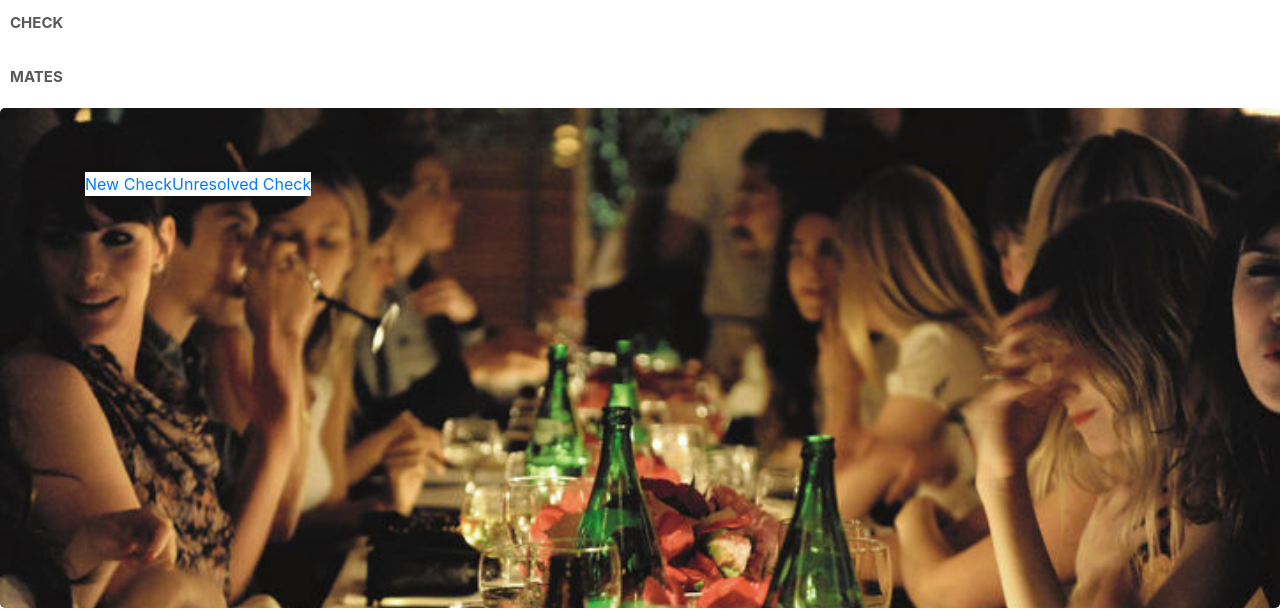
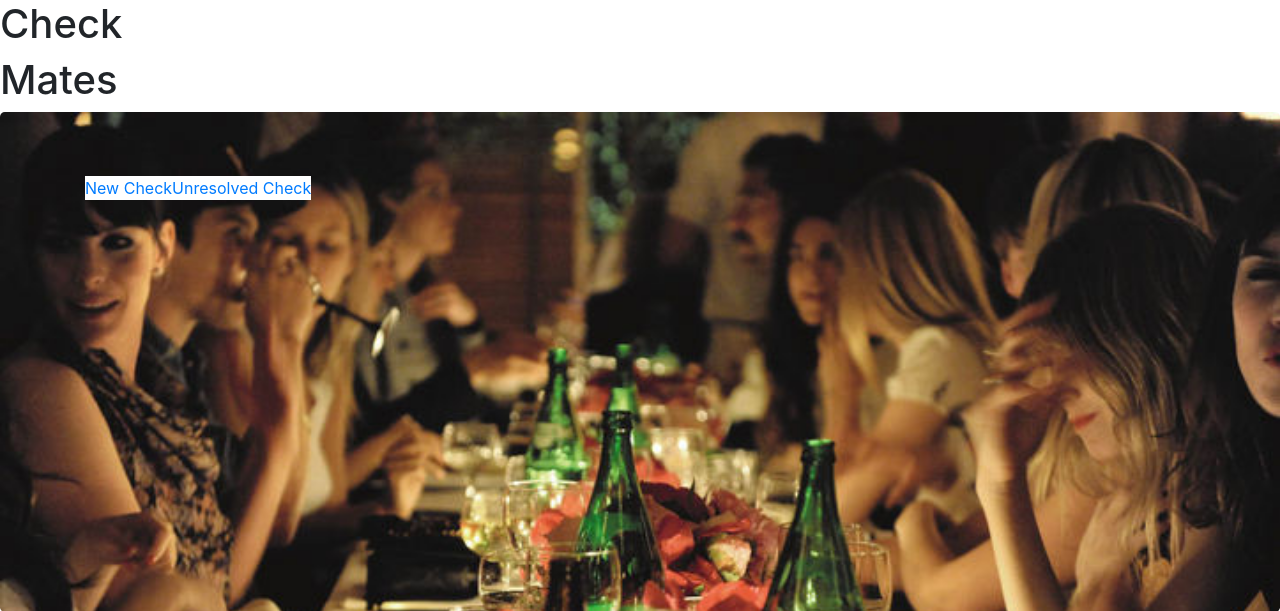
Before and after one commit to arthurberman/polyhack, a Flask app: page / in a window 1280 px wide. Shown: the top 611 px of the page. Run offline with Flask 2, Linux system fonts and the light colour scheme; some libraries are stand-ins or nearby versions.

Commit message:
make title not gross, pull to either side and caps

```diff
--- a/static/style.css
+++ b/static/style.css
@@ -21,7 +21,7 @@ textarea {
   background-size: cover;
 }
 
-#header h1 {
+.caps {
   color: #5a5a5a;
   font-size: 15px;
   font-weight: bold;
```
